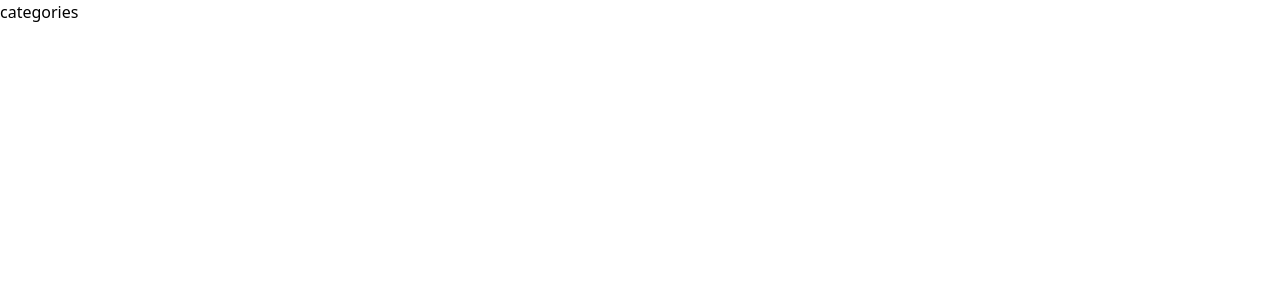
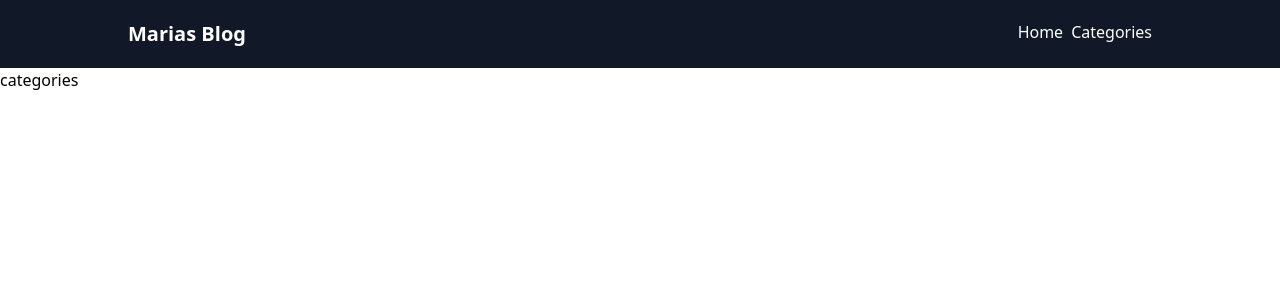
Before and after one commit to pretro/maria_blog, a Nuxt app: page /categories in a window 1280 px wide. Shown: the top 300 px of the page. Built offline with nearby package versions, Linux system fonts and the light colour scheme.

Commit message:
Created Top component

```diff
--- a/app.vue
+++ b/app.vue
@@ -1,3 +1,10 @@
 <template>
+    <MenuTop/>
  <NuxtPage/>
 </template>
+
+<style>
+.container {
+    @apply mx-auto max-w-5xl px-10 sm:px-0;
+}
+</style>
--- /dev/null
+++ b/components/Menu/Top.vue
@@ -0,0 +1,15 @@
+<template>
+  <nav class="bg-gray-900 text-white py-5">
+    <div class="container flex justify-between">
+      <NuxtLink to="/" class="logo text-xl font-bold">Marias Blog</NuxtLink>
+      <ul class="inline-flex gap-2">
+        <li><NuxtLink to="/">Home</NuxtLink></li>
+        <li><NuxtLink to="/categories">Categories</NuxtLink></li>
+      </ul>
+    </div>
+  </nav>
+</template>
+
+<script lang="ts" setup></script>
+
+<style scoped></style>
--- /dev/null
+++ b/pages/[slug].vue
@@ -0,0 +1,13 @@
+<template>
+    {{ params }}
+</template>
+
+<script lang="ts" setup>
+import { useRoute } from 'vue-router';
+
+    const {params} = useRoute();
+</script>
+
+<style scoped>
+
+</style>
--- a/pages/categories/[slug].vue
+++ b/pages/categories/[slug].vue
@@ -0,0 +1,11 @@
+<template>
+   <h1>example:{{ route.params.slug }}</h1>
+</template>
+
+<script lang="ts" setup>
+const route = useRoute();
+</script>
+
+<style  scoped>
+
+</style>
--- a/pages/index.vue
+++ b/pages/index.vue
@@ -1,7 +1,4 @@
 <template>
-    <div>
-    hello
-    </div>
 </template>
 
 <script setup>
```
